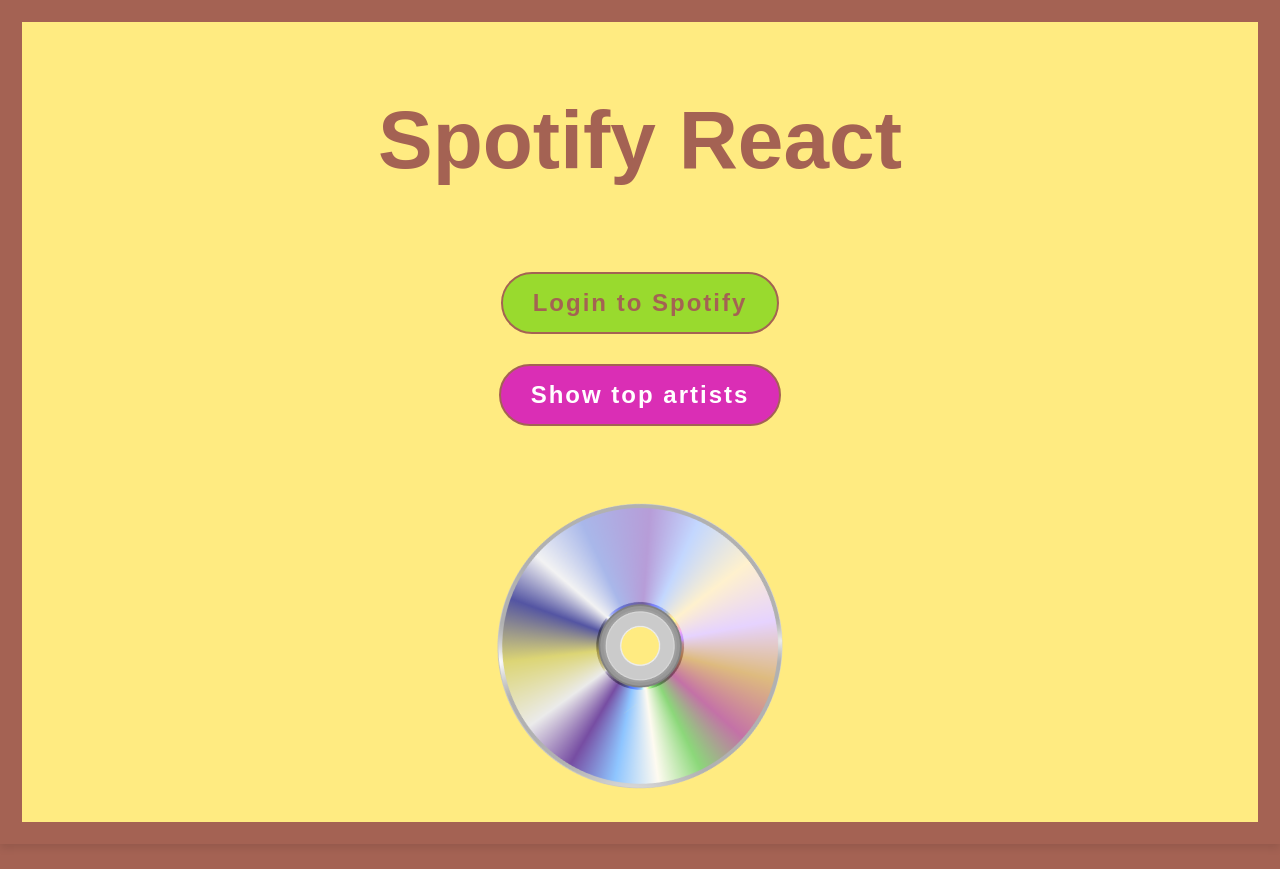
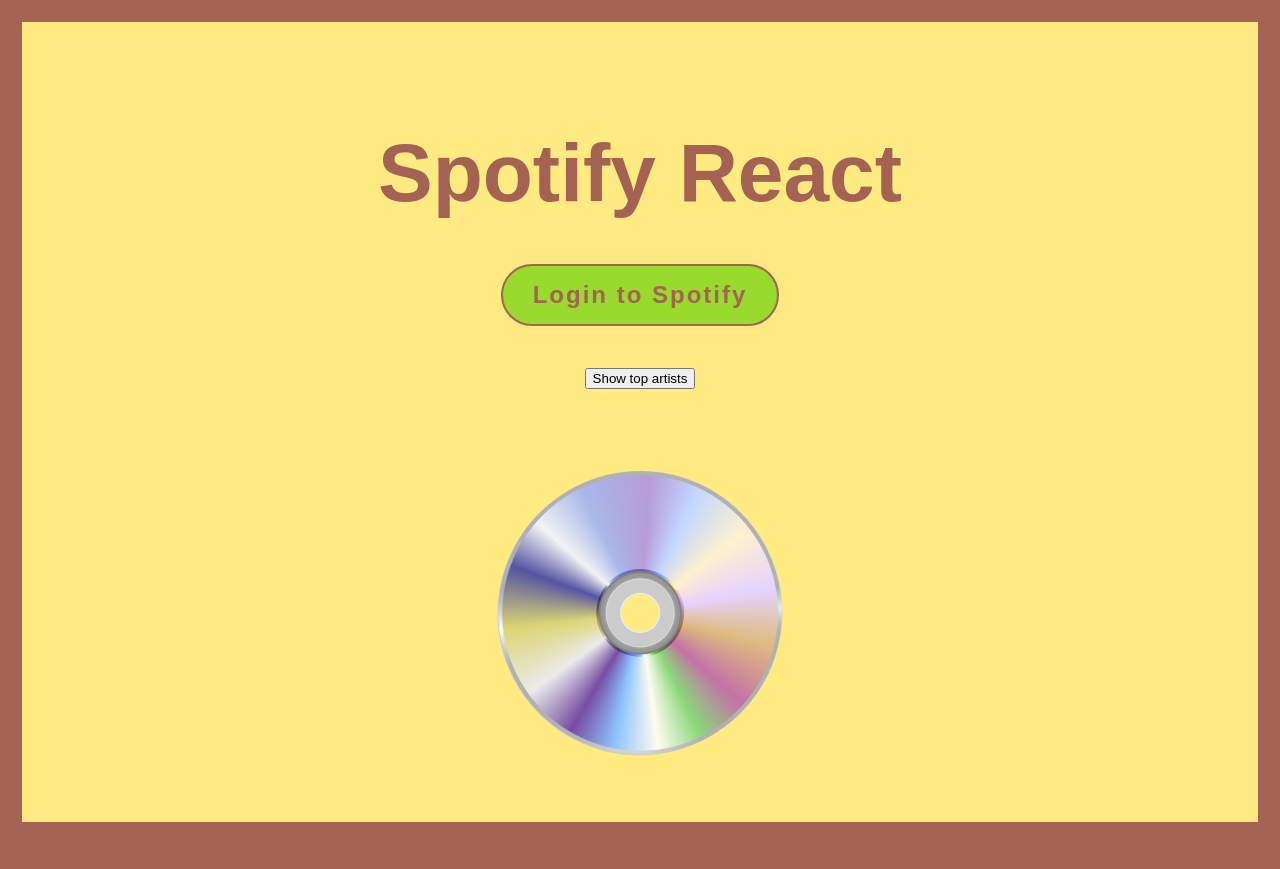
Before and after one commit to TomQiu121/SpotMetrics, a React (Create React App) app: page / in a window 1280 px wide. After the commit the page ends 844 px from the top, so only its background shows below. Built offline with nearby package versions, Linux system fonts and the light colour scheme.

Commit message:
Update App.css

```diff
--- a/src/App.css
+++ b/src/App.css
@@ -3,6 +3,21 @@
   margin: 0;
   font-family: 'Montserrat', sans-serif;
   background-color: #A46253;
+}
+
+.App-title {
+  margin-bottom: 10px;
+}
+
+.All-data {
+  display: flex;
+  flex-direction: row;
+  flex-wrap: wrap;
+  width: 90vw;
+  margin-left: auto;
+  margin-right: auto;
+  justify-content: center;
+
 }
 
 .App {
@@ -12,6 +27,28 @@
   /* Add padding for better spacing */
   box-shadow: 0 4px 8px rgba(0, 0, 0, 0.1);
   /* Add a subtle box shadow */
+}
+
+.Artist-image {
+  height: 10vmin;
+  width: 10vmin;
+  pointer-events: none;
+  border-radius: 50%;
+  margin-bottom: 0px;
+}
+
+.Artist-name {
+  font-size: 10px;
+  font-family:'Courier New', Courier, monospace;
+  margin-bottom: 10px;
+}
+
+.Artist-data {
+  display: flex;
+  flex-direction: column;
+  align-items: center;
+  justify-content: center;
+  width: 100px;
 }
 
 .App-logo {
@@ -25,6 +62,11 @@
   .App-logo {
     animation: App-logo-spin infinite 0.2s linear;
     /* Slowed down the animation */
+    aspect-ratio: 1/1;
+  }
+
+  .Artist-image {
+    animation: App-logo-spin infinite 10s linear;
     aspect-ratio: 1/1;
   }
 }
@@ -43,24 +85,8 @@
   padding: 15px 30px;
   text-decoration: none;
   transition: background-color 0.3s ease;
-  margin-top: 30px;
-}
-
-.App-button2 {
-  color: #ffffff;
-  text-align: center;
-  letter-spacing: 2px;
-  font-family: 'Montserrat', sans-serif;
-  font-size: 24px;
-  font-weight: 600;
-  line-height: normal;
-  border-radius: 100px;
-  border: 2px solid #A46253;
-  background: #da2eb5;
-  padding: 15px 30px;
-  text-decoration: none;
-  transition: background-color 0.3s ease;
-  margin-top: 30px;
+  margin-top: -10px;
+  margin-bottom: 20px;
 }
 
 .App-button:hover {
```
